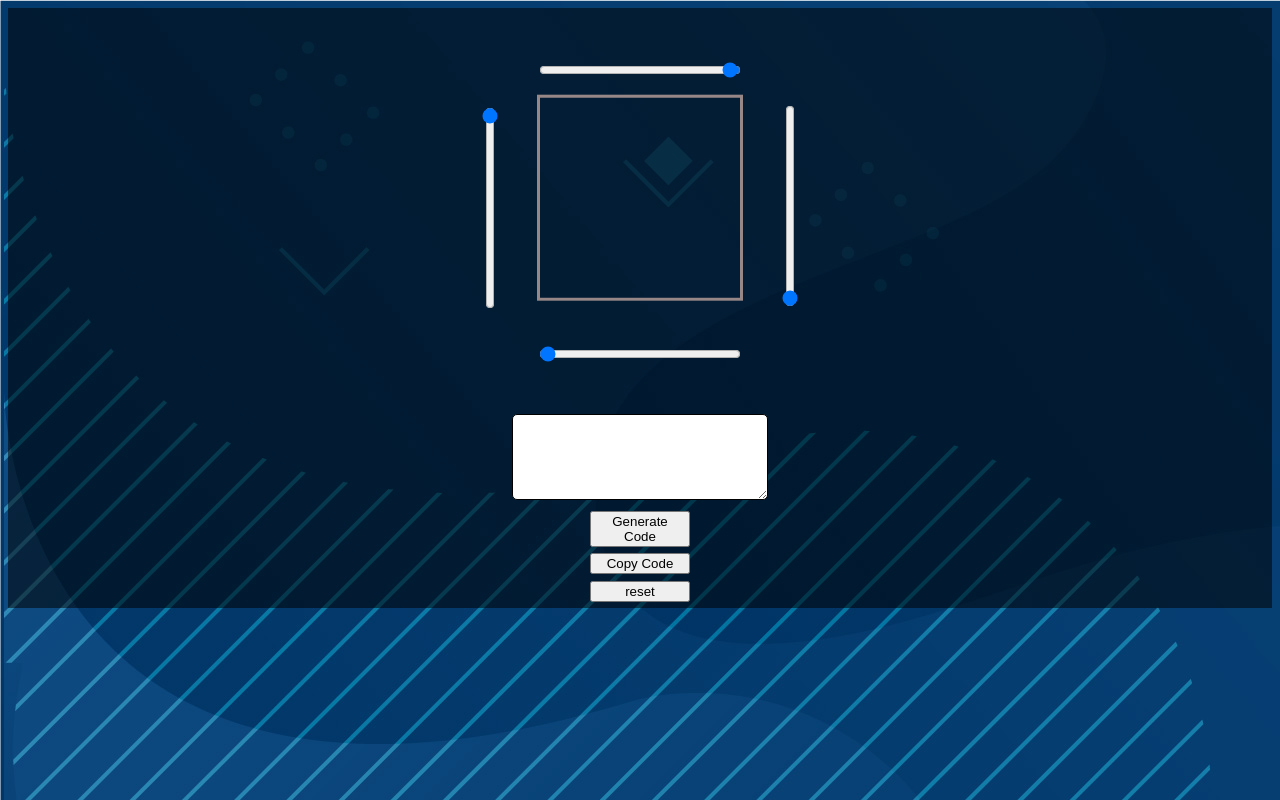
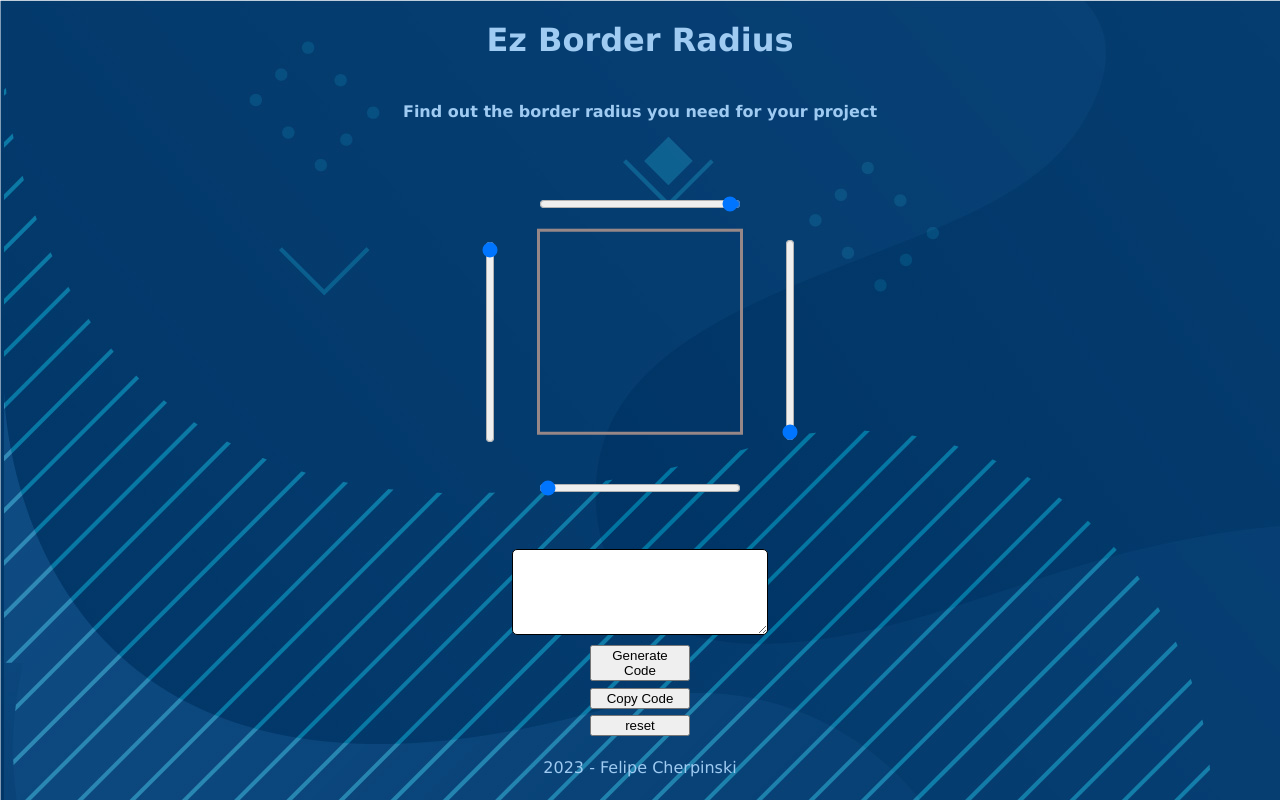
Before and after one commit to cherpinskif/border-radius-control, a plain HTML site: page Index.html in a window 1280 px wide. Drawn offline with Linux system fonts and the light colour scheme.

Commit message:
Add files via upload

```diff
--- a/Index.html
+++ b/Index.html
@@ -8,6 +8,10 @@
 </head>
 <body>
 
+    <header>
+        <h1>Ez Border Radius</h1>
+        <h4>Find out the border radius you need for your project</h4>
+    </header>
     <div class="container">
         <div id="borderradius">
             <div id="borderadiusdraw"></div>
@@ -34,6 +38,9 @@
         </div>
     </div>
 
+    <footer>
+        <p>2023 - Felipe Cherpinski</p>
+    </footer>
 
 
 
--- a/style.css
+++ b/style.css
@@ -1,19 +1,22 @@
+header, footer{
+    display: flex;
+    flex-direction: column;
+    text-align: center;
+    color:rgb(159, 203, 242);
+    font-family: Verdana, Geneva, Tahoma, sans-serif;
+}
 body{
-
     background-image: url(Images/background.jpeg);
-
+    margin: 0%;
 }
 .container{
-    width: 100%;
-    height: 100%;
     display: flex;
     flex-direction: column;
     justify-content: center;
     align-items: center;
-    background-color: rgba(0, 0, 0, 0.529);
+
 }
 #borderradius{
-    width: 400px;
     height: 400px;
     display: flex;
     flex-direction: column;
```
